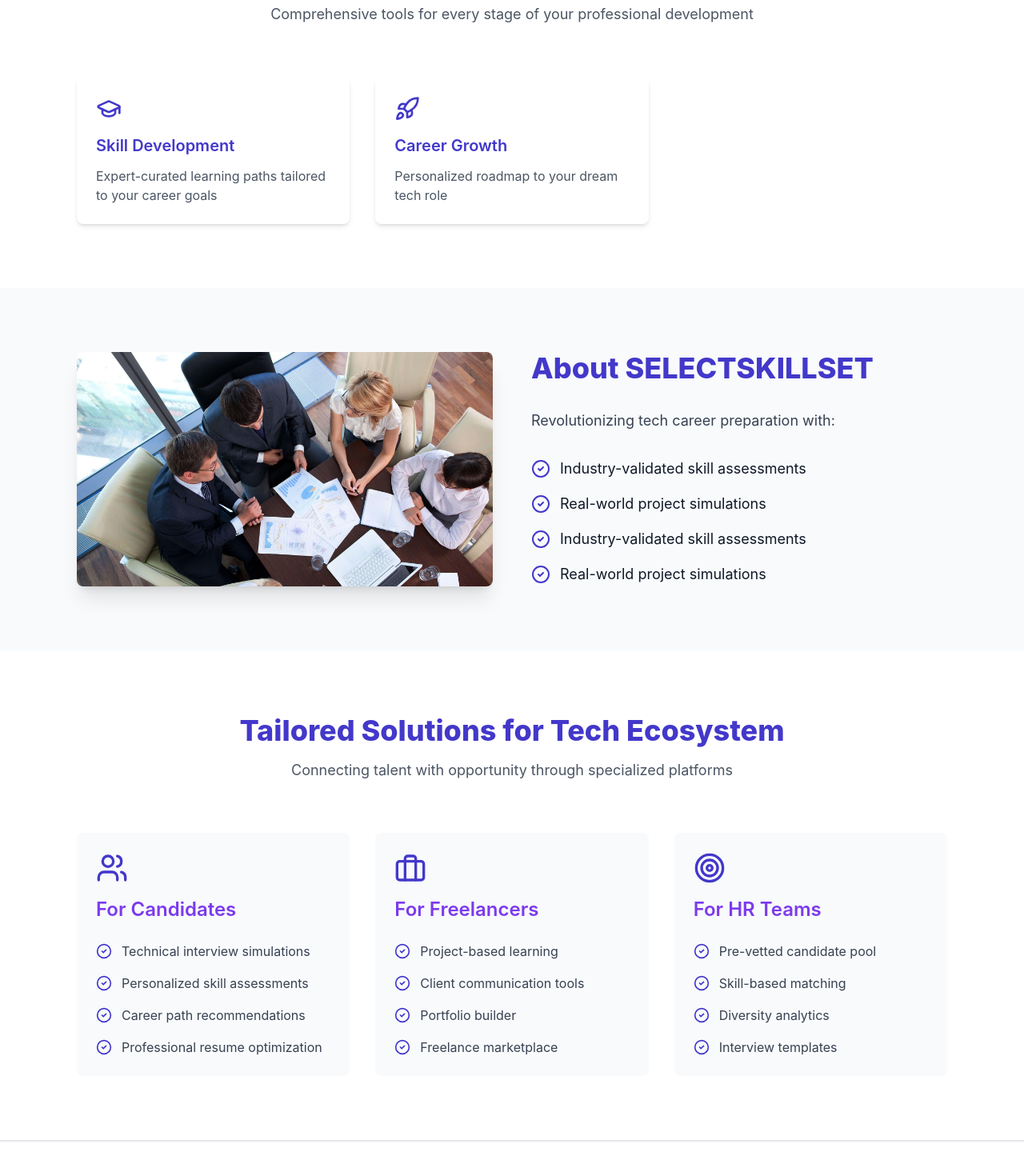
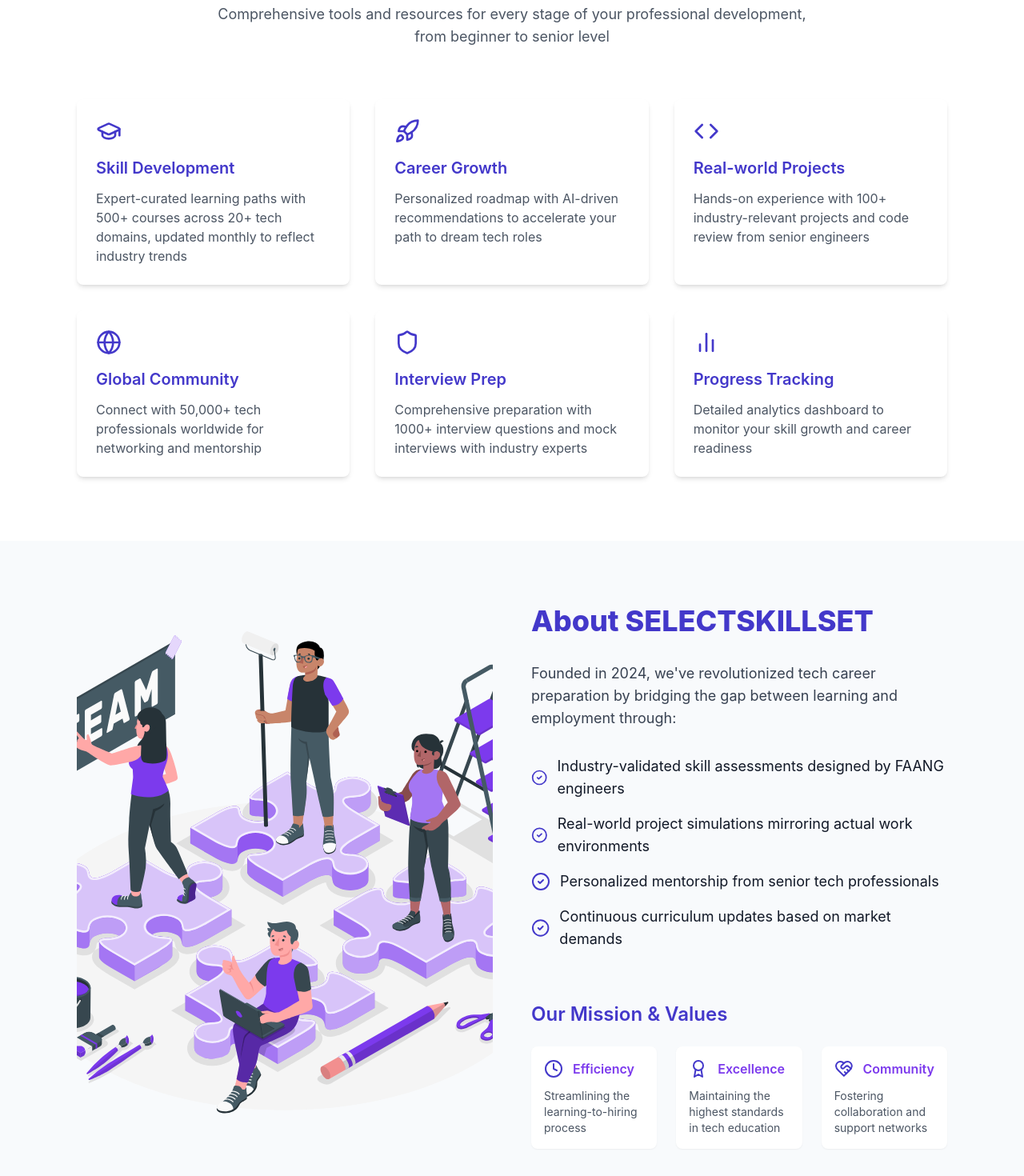
Before and after one commit to selectskillset/SelectSkillSet-Frontend-Testing, a React (Vite) app: page /about in a window 1280 px wide. Shown: the part 1300-2770 px from the top of the page at 80% size. Built offline with nearby package versions, Linux system fonts and the light colour scheme.

Commit message:
updated about us page

```diff
--- a/src/components/home/AboutUsComponent.tsx
+++ b/src/components/home/AboutUsComponent.tsx
@@ -12,10 +12,9 @@
 
 const AboutUsComponent: React.FC<AboutUsProps> = ({
   src = image,
-  alt = "About Selectskillset",
+  alt = "About SELECTSKILLSET",
   className,
 }) => {
-  const navigate = useNavigate();
   // Distinct border-radius keyframes for each layer
   const borderRadiusKeyframesOuter = useMemo(
     () => [
@@ -126,7 +125,7 @@
               About SELECTSKILLSET
             </h2>
             <p className="text-lg text-gray-600 mb-8">
-              At Selectskillset, we empower job seekers, freelancers, and HR
+              At SELECTSKILLSET, we empower job seekers, freelancers, and HR
               professionals through practice and feedback. Our platform bridges
               the gap between candidates and companies by offering:
             </p>
@@ -161,12 +160,12 @@
             </p>
 
             {/* Call-to-Action Button */}
-            <button
+            {/* <button
               onClick={() => navigate("/about")}
               className="inline-flex items-center bg-gradient-to-r from-primary to-secondary text-white py-3 px-6 rounded-lg hover:scale-105 transition-transform duration-300 focus:outline-none focus:ring-2 focus:ring-offset-2 focus:ring-primary-dark"
             >
               Learn More <ChevronRight className="w-5 h-5 ml-2" />
-            </button>
+            </button> */}
           </motion.div>
         </div>
       </div>
--- a/src/pages/about/AboutUsPage.tsx
+++ b/src/pages/about/AboutUsPage.tsx
@@ -6,11 +6,19 @@
   Users,
   Briefcase,
   Target,
+  Code,
+  Globe,
+  Shield,
+  BarChart2,
+  Clock,
+  Award,
+  HeartHandshake,
 } from "lucide-react";
 import img1 from "../../images/aboutImage.jpg";
-import img2 from "../../images/img2.jpg";
+import img2 from "../../images/about.svg";
 import AboutUsComponent from "../../components/home/AboutUsComponent";
 
+// Constants
 const containerVariants: Variants = {
   hidden: { opacity: 0 },
   visible: {
@@ -32,6 +40,7 @@
   },
 };
 
+// Components
 const FeatureCard = ({ feature }: { feature: any }) => (
   <motion.div
     variants={itemVariants}
@@ -66,17 +75,43 @@
 );
 
 const AboutUsPage = () => {
+  // Data
   const features = [
     {
       icon: <GraduationCap className="w-8 h-8 text-primary" />,
       title: "Skill Development",
       description:
-        "Expert-curated learning paths tailored to your career goals",
+        "Expert-curated learning paths with 500+ courses across 20+ tech domains, updated monthly to reflect industry trends",
     },
     {
       icon: <Rocket className="w-8 h-8 text-primary" />,
       title: "Career Growth",
-      description: "Personalized roadmap to your dream tech role",
+      description:
+        "Personalized roadmap with AI-driven recommendations to accelerate your path to dream tech roles",
+    },
+    {
+      icon: <Code className="w-8 h-8 text-primary" />,
+      title: "Real-world Projects",
+      description:
+        "Hands-on experience with 100+ industry-relevant projects and code review from senior engineers",
+    },
+    {
+      icon: <Globe className="w-8 h-8 text-primary" />,
+      title: "Global Community",
+      description:
+        "Connect with 50,000+ tech professionals worldwide for networking and mentorship",
+    },
+    {
+      icon: <Shield className="w-8 h-8 text-primary" />,
+      title: "Interview Prep",
+      description:
+        "Comprehensive preparation with 1000+ interview questions and mock interviews with industry experts",
+    },
+    {
+      icon: <BarChart2 className="w-8 h-8 text-primary" />,
+      title: "Progress Tracking",
+      description:
+        "Detailed analytics dashboard to monitor your skill growth and career readiness",
     },
   ];
 
@@ -113,6 +148,25 @@
     },
   ];
 
+
+  const missionValues = [
+    {
+      icon: <Clock className="w-6 h-6 text-primary" />,
+      title: "Efficiency",
+      description: "Streamlining the learning-to-hiring process",
+    },
+    {
+      icon: <Award className="w-6 h-6 text-primary" />,
+      title: "Excellence",
+      description: "Maintaining the highest standards in tech education",
+    },
+    {
+      icon: <HeartHandshake className="w-6 h-6 text-primary" />,
+      title: "Community",
+      description: "Fostering collaboration and support networks",
+    },
+  ];
+
   return (
     <div className="bg-gray-50 min-h-screen">
       {/* Hero Section */}
@@ -122,6 +176,7 @@
           backgroundImage: `url(${img1})`,
           backgroundSize: "cover",
           backgroundPosition: "bottom",
+          backgroundBlendMode: "overlay",
         }}
       >
         <div className="container mx-auto px-6 lg:px-24">
@@ -142,29 +197,9 @@
               variants={itemVariants}
               className="text-lg md:text-xl mb-8 drop-shadow"
             >
-              Join professionals mastering in-demand skills with industry-proven
-              methodologies
+              Join professionals mastering in-demand skills with our
+              industry-proven methodologies and personalized career coaching
             </motion.p>
-            {/* <div className="flex space-x-4">
-              <a
-                href="#"
-                className="px-6 py-3 bg-white text-primary rounded-lg
-                          hover:bg-secondary hover:text-white transition-all
-                          flex items-center space-x-2"
-              >
-                <Linkedin className="w-5 h-5" />
-                <span>Join LinkedIn Community</span>
-              </a>
-              <a
-                href="#"
-                className="px-6 py-3 bg-white/20 text-white rounded-lg
-                          hover:bg-white/30 transition-all
-                          flex items-center space-x-2"
-              >
-                <Mail className="w-5 h-5" />
-                <span>Contact Us</span>
-              </a>
-            </div> */}
           </motion.div>
         </div>
       </section>
@@ -191,8 +226,8 @@
               variants={itemVariants}
               className="text-lg text-gray-600 max-w-3xl mx-auto"
             >
-              Comprehensive tools for every stage of your professional
-              development
+              Comprehensive tools and resources for every stage of your
+              professional development, from beginner to senior level
             </motion.p>
           </motion.div>
           <motion.div
@@ -219,7 +254,7 @@
             <motion.img
               src={img2}
               alt="Professional development"
-              className="rounded-lg shadow-xl w-full h-auto object-cover"
+              className="w-full h-full object-cover"
               loading="lazy"
               variants={itemVariants}
             />
@@ -234,7 +269,8 @@
                 variants={itemVariants}
                 className="text-gray-700 text-lg"
               >
-                Revolutionizing tech career preparation with:
+                Founded in 2024, we've revolutionized tech career preparation by
+                bridging the gap between learning and employment through:
               </motion.p>
               <motion.ul
                 variants={containerVariants}
@@ -242,7 +278,12 @@
                 initial="hidden"
                 whileInView="visible"
               >
-                {[...Array(4)].map((_, index) => (
+                {[
+                  "Industry-validated skill assessments designed by FAANG engineers",
+                  "Real-world project simulations mirroring actual work environments",
+                  "Personalized mentorship from senior tech professionals",
+                  "Continuous curriculum updates based on market demands",
+                ].map((item, index) => (
                   <motion.li
                     key={index}
                     className="flex items-center space-x-3"
@@ -250,14 +291,40 @@
                     variants={itemVariants}
                   >
                     <CheckCircle2 className="text-primary w-6 h-6" />
-                    <span className="text-base md:text-lg">
-                      {index % 2 === 0
-                        ? "Industry-validated skill assessments"
-                        : "Real-world project simulations"}
-                    </span>
+                    <span className="text-base md:text-lg">{item}</span>
                   </motion.li>
                 ))}
               </motion.ul>
+
+              <motion.div
+                variants={containerVariants}
+                initial="hidden"
+                whileInView="visible"
+                className="pt-8"
+              >
+                <h3 className="text-2xl font-semibold text-primary mb-6">
+                  Our Mission & Values
+                </h3>
+                <div className="grid md:grid-cols-3 gap-6">
+                  {missionValues.map((value, index) => (
+                    <motion.div
+                      key={index}
+                      variants={itemVariants}
+                      className="bg-white p-4 rounded-lg shadow-sm"
+                    >
+                      <div className="flex items-center space-x-3 mb-3">
+                        {value.icon}
+                        <h4 className="font-semibold text-secondary">
+                          {value.title}
+                        </h4>
+                      </div>
+                      <p className="text-gray-600 text-sm">
+                        {value.description}
+                      </p>
+                    </motion.div>
+                  ))}
+                </div>
+              </motion.div>
             </motion.div>
           </motion.div>
         </div>
@@ -283,7 +350,8 @@
               variants={itemVariants}
               className="text-lg text-gray-600 max-w-3xl mx-auto"
             >
-              Connecting talent with opportunity through specialized platforms
+              Comprehensive platforms connecting talent with opportunity through
+              specialized solutions
             </motion.p>
           </motion.div>
           <motion.div
```
Also changed, not shown: src/images/about.svg (added).
